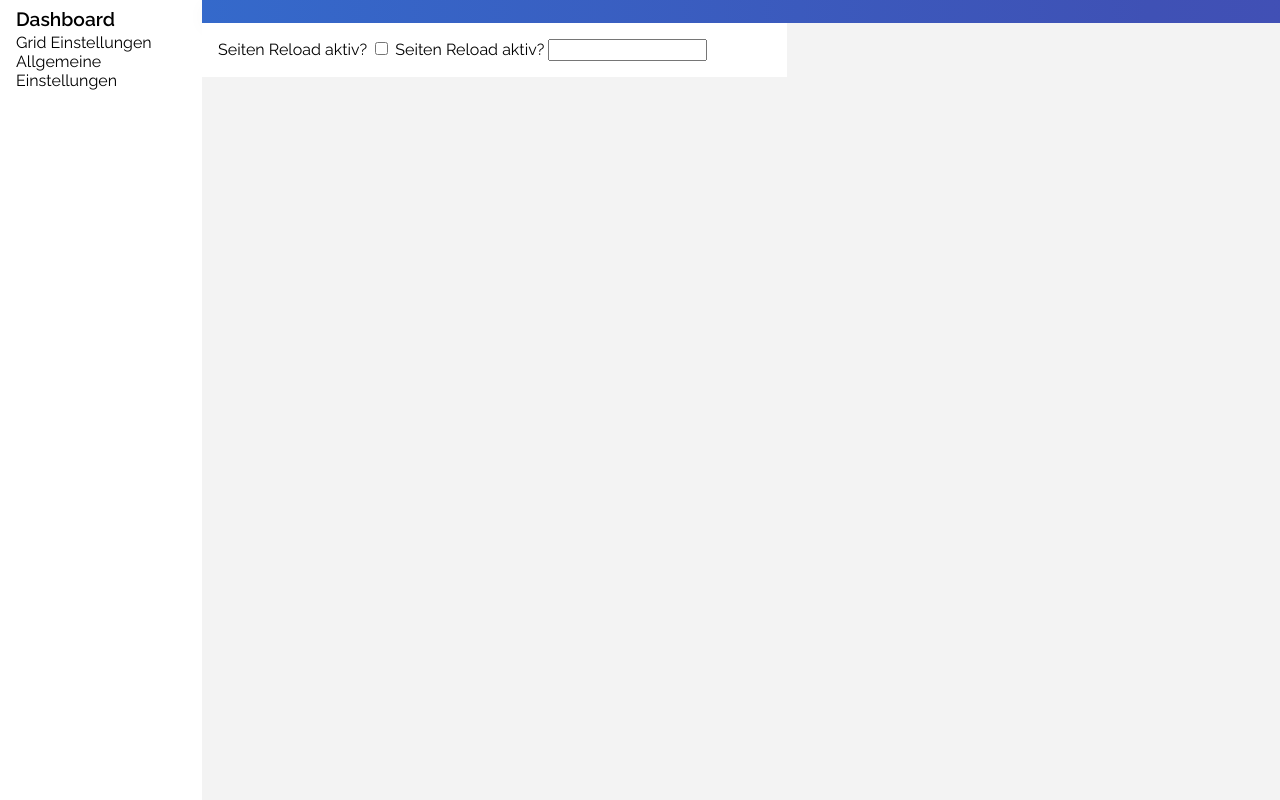
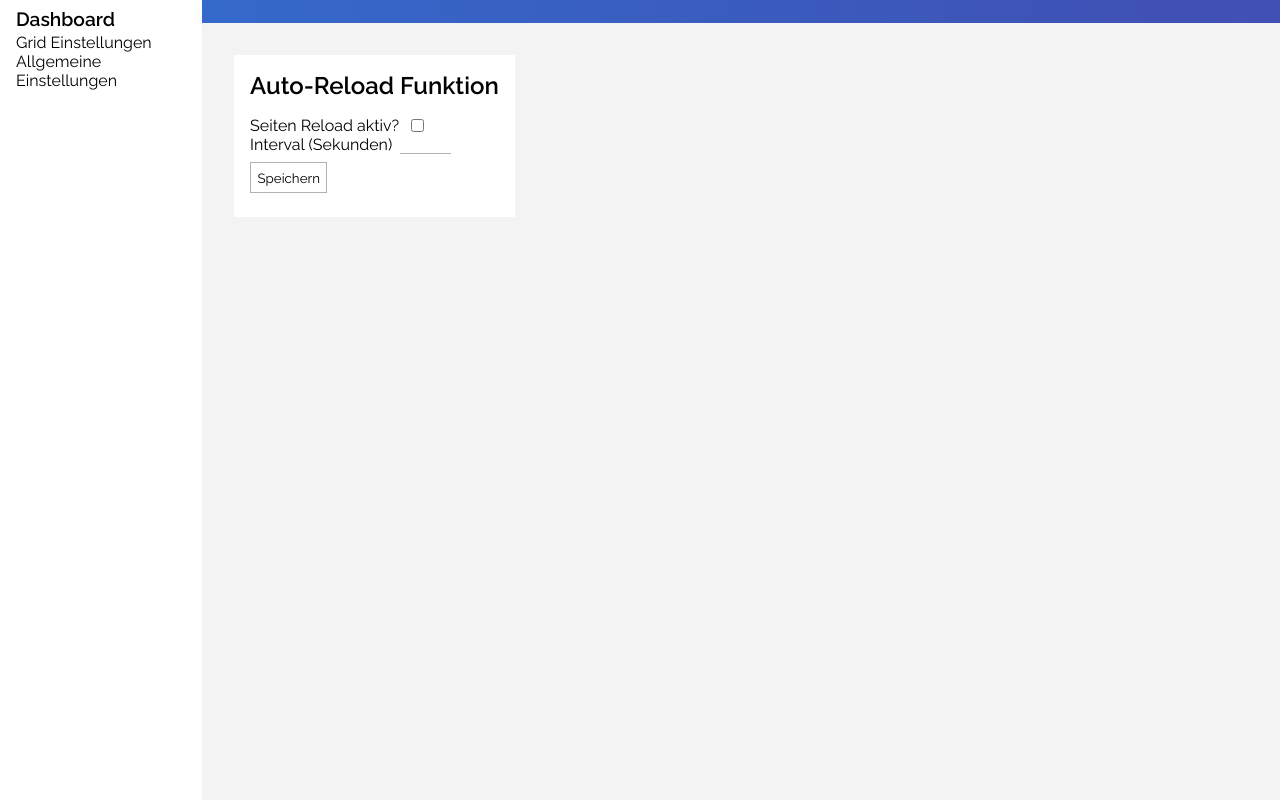
Before and after one commit to freddydevio/smart, a PHP site: template App/Resources/Templates/Admin/dashboard-settings.twig in a window 1280 px wide. Run offline with PHP 8.4, Linux system fonts and the light colour scheme; the template is opened without the code that fills it, so the values that code supplies are empty; style sheets or scripts are compiled from the project's sources; some libraries are stand-ins or nearby versions.

Commit message:
update project

```diff
--- a/App/Modules/Clock/Resources/Templates/Clock/widget.twig
+++ b/App/Modules/Clock/Resources/Templates/Clock/widget.twig
@@ -1,5 +1,5 @@
 
-<div class="grid--item clock--widget size--{{ item.size }} module--id-{{ item.moduleId }}" data-url="{{ item.dataUrl }}">
+<div class="grid--item clock--widget size--{{ item.size }} module--id-{{ item.moduleId }}" data-interval="1" data-url="{{ item.data.dataUrl }}">
     <div class="current-time">
         <span>{{ item.data.time }}</span>
     </div>
--- a/App/Modules/Clock/Services/ClockDataService.php
+++ b/App/Modules/Clock/Services/ClockDataService.php
@@ -23,6 +23,7 @@ class ClockDataService extends Service
     {
         $data['time'] = $this->getCurrentTime();
         $data['date'] = $this->getCurrentDate();
+        $data['dataUrl'] = '/clock/getData';
 
         return $data;
     }
--- a/App/Modules/Weather/Bootstrap.php
+++ b/App/Modules/Weather/Bootstrap.php
@@ -25,7 +25,8 @@ class Bootstrap implements ModuleBootstrap
         return [
             'weather_city' => [
                 'placeholder' => 'Stadt',
-                'type' => 'text'
+                'type' => 'text',
+                'helpText' => 'Stadt:'
             ]
         ];
     }
--- a/App/Resources/Assets/css/admin/app.less
+++ b/App/Resources/Assets/css/admin/app.less
@@ -12,3 +12,20 @@ body {
 * {
 	font-family: 'Raleway', sans-serif;
 }
+
+//helper classes
+.flex {
+	display: flex;
+}
+.row-content {
+	display: flex;
+	flex-direction: row;
+}
+.column-content {
+	display: flex;
+	flex-direction: column;
+}
+.center-center {
+	align-items: center;
+	justify-content: center;
+}
--- a/App/Resources/Assets/css/admin/content.less
+++ b/App/Resources/Assets/css/admin/content.less
@@ -0,0 +1,46 @@
+.content--inner {
+	.widget--container {
+		display: flex;
+		flex-direction: row;
+		flex-wrap: wrap;
+		padding: 1rem;
+		.widget {
+			padding: 1rem;
+			background: white;
+			margin: 1rem 1rem;
+			.widget--title {
+				font-size: 1.5rem;
+				font-weight: 600;
+				padding-bottom: .5rem;
+				display: block;
+			}
+		}
+	}
+}
+
+
+form {
+	margin: .5rem 0;
+	label {
+		margin-right: .5rem;
+	}
+	input[type="text"],
+	input[type="number"],
+	input[type="password"] {
+		outline: none;
+		background: white;
+		border: none;
+		border-bottom: 1px solid rgba(0,0,0,.3);
+	}
+	input[type="submit"],
+	button {
+		display: block;
+		margin-top: .5rem;
+		border: none;
+		outline: none;
+		background: white;
+		border: 1px solid rgba(0,0,0,.3);
+		padding: .4rem;
+	}
+
+}
--- a/App/Resources/Assets/css/admin/index.less
+++ b/App/Resources/Assets/css/admin/index.less
@@ -27,16 +27,6 @@
 		.content--inner {
 			background: #F3F3F3;
 			height: 100%;
-			.widget--container {
-				display: flex;
-				flex-direction: row;
-				flex-wrap: wrap;
-				width: 100%;
-				.widget {
-					padding: 1rem;
-					background: white;
-				}
-			}
 		}
 	}
 }
--- a/App/Resources/Templates/Admin/base.twig
+++ b/App/Resources/Templates/Admin/base.twig
@@ -8,7 +8,7 @@
     <title>Smart | Admin</title>
     {% block stylesheets %}
         <link href="https://fonts.googleapis.com/css?family=Raleway:300,400,500,600" rel="stylesheet">
-        <link rel="stylesheet" href="/App/Public/Assets/app.css">
+        <link rel="stylesheet" href="/App/Public/Assets/admin/app.css">
     {% endblock %}
     {% block javascripts %}
         <script
--- a/App/Resources/Templates/Admin/dashboard-settings.twig
+++ b/App/Resources/Templates/Admin/dashboard-settings.twig
@@ -3,14 +3,18 @@
 {% block contentInner %}
     <div class="widget--container">
         <div class="widget">
-            <form method="post" action="/admin/saveSetting">
-                <label for="pageReload">Seiten Reload aktiv?</label>
-                <input id="pageReload" type="checkbox" name="pageReload">
-                <label for="pageReloadInterval">Seiten Reload aktiv?</label>
-                <input type="number" name="pageReloadInterval" id="pageReloadInterval">
+            <span class="widget--title">Auto-Reload Funktion</span>
+            <form method="post" action="/admin/saveSettings">
+                <div class="row-content">
+                    <label for="pageReload">Seiten Reload aktiv?</label>
+                    <input id="pageReload" type="checkbox" name="pageReload">
+                </div>
+                <div class="row-content">
+                    <label for="pageReloadInterval">Interval (Sekunden)</label>
+                    <input type="number" name="pageReloadInterval" step="10" min="60" max="300" id="pageReloadInterval">
+                </div>
+                <input type="submit" value="Speichern">
             </form>
         </div>
-        <div class="widget"></div>
-        <div class="widget"></div>
     </div>
 {% endblock %}
--- a/App/Resources/Templates/Dashboard/base.twig
+++ b/App/Resources/Templates/Dashboard/base.twig
@@ -8,7 +8,7 @@
     <title>Smart | Dashboard</title>
     {% block stylesheets %}
         <link href="https://fonts.googleapis.com/css?family=Raleway:300,400,500,600" rel="stylesheet">
-        <link rel="stylesheet" href="/App/Public/Assets/app.css">
+        <link rel="stylesheet" href="/App/Public/Assets/dashboard/app.css">
         <link rel="stylesheet" href="https://cdnjs.cloudflare.com/ajax/libs/material-design-iconic-font/2.2.0/css/material-design-iconic-font.min.css">
         <link rel="stylesheet" href="https://cdnjs.cloudflare.com/ajax/libs/weather-icons/2.0.9/css/weather-icons.min.css">
     {% endblock %}
--- a/Core/Controllers/DashboardController.php
+++ b/Core/Controllers/DashboardController.php
@@ -30,7 +30,6 @@ class DashboardController extends Controller
 
         foreach ($gridItems as &$gridItem) {
             $gridItem['data'] = $this->getWidgetDataByModuleId($gridItem['moduleId']);
-            $gridItem['dataUrl'] = 'test';
         }
 
         $moduleWidgetPaths = [
```
Also changed, not shown: App/Modules/Clock/Bootstrap.php (+8 -2 lines), App/Modules/Clock/Controllers/ClockController.php (added, +16 -0 lines), App/Resources/Assets/css/admin/content.css (+41 -0 lines), App/Resources/Assets/css/admin/index.css (+0 -10 lines), App/Resources/Assets/js/app.js (+34 -9 lines), App/Resources/Templates/Admin/module-settings.twig (+8 -1 lines), Core/Services/LessCompilerService.php (+66 -7 lines), 3 other files.
